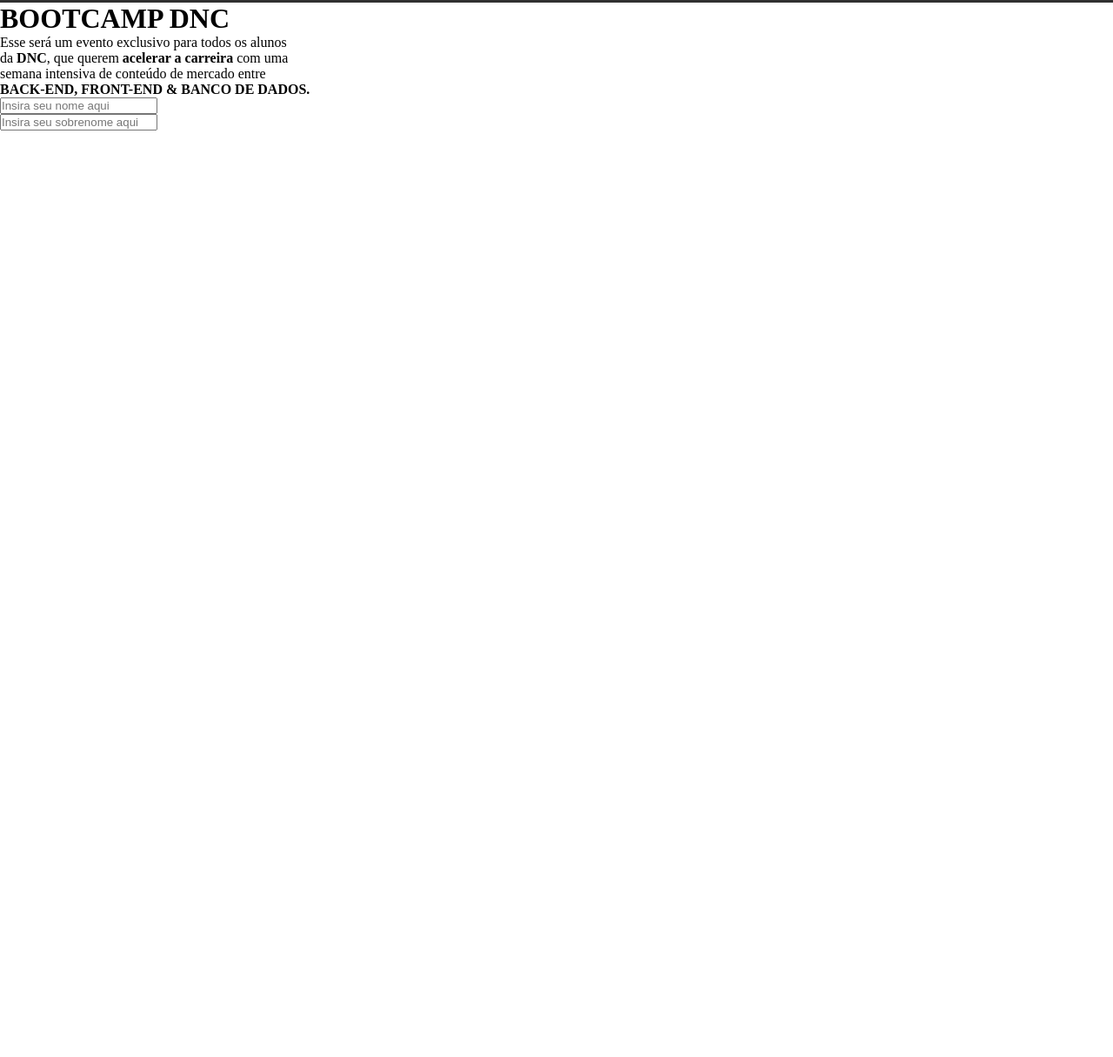
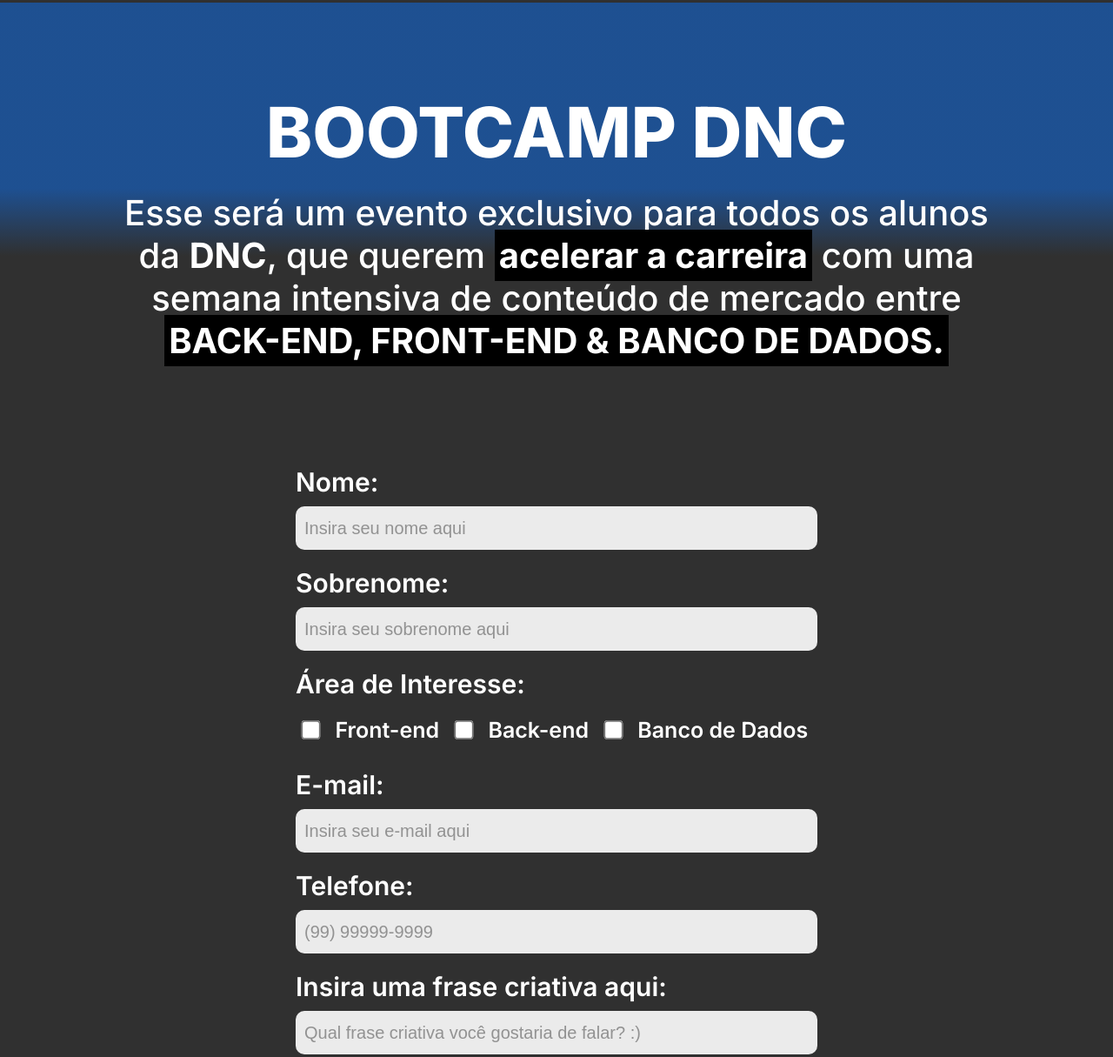
Before and after one commit to nizgabriel/projeto-bootcamp-dnc, a plain HTML site: page index.html in a window 1280 px wide. Shown: the part 97-1312 px from the top of the page at 87% size. Before the commit the page ends 800 px from the top, so only its background shows below. Drawn offline with Linux system fonts and the light colour scheme.

Commit message:
EmContrucao

```diff
--- a/index.html
+++ b/index.html
@@ -13,6 +13,7 @@
     />
   </head>
   <body>
+    <!--Menu Superior Naveg.-->
     <nav id="principal">
       <div class="menu">
         <a href="#">Home</a>
@@ -21,22 +22,59 @@
       </div>
       <button type="submit">Login</button>
     </nav>
-    <main id="body">
-      <div class="main">
+    <!--Main e Formulario-->
+    <section id="body">
+      <header class="main">
         <h1 class="titulo">BOOTCAMP DNC</h1>
         <p class="texto">
           Esse será um evento exclusivo para todos os alunos<br />
-          da <b>DNC</b>, que querem <span><b>acelerar a carreira</b></span> com
-          uma<br />
+          da <b>DNC</b>, que querem
+          <span class="invert"><b>acelerar a carreira</b></span> com uma<br />
           semana intensiva de conteúdo de mercado entre <br />
-          <span><b>BACK-END, FRONT-END & BANCO DE DADOS.</b></span>
+          <span class="invert"
+            ><b>BACK-END, FRONT-END & BANCO DE DADOS.</b></span
+          >
         </p>
-      </div>
-    </main>
-    <form class="formulario">
-      <input type="text" placeholder="Insira seu nome aqui" /><br />
-      <input type="text" placeholder="Insira seu sobrenome aqui" />
-      <label for=""></label>
-    </form>
+      </header>
+      <form class="formulario">
+        <div class="form-group">
+          <label>Nome:</label>
+          <input type="text" placeholder="Insira seu nome aqui"  required/>
+          </div>
+          <div class="form-group">
+          <label>Sobrenome:</label>
+          <input type="text" placeholder="Insira seu sobrenome aqui"  required/>
+        </div>
+        <div class="form-group">
+          <label>Área de Interesse:</label>
+            <div class="checkbox-itens">
+                <input type="checkbox" value="front">
+                <label>Front-end</label>
+
+                <input type="checkbox" value="back">
+                <label>Back-end</label>
+
+                <input type="checkbox" value="bd">
+                <label>Banco de Dados</label>
+
+            </div>
+        </div>
+        <div class="form-group">
+            <label>E-mail:</label>
+            <input type="email" placeholder="Insira seu e-mail aqui" required />
+        </div>
+        <div class="form-group">
+            <label>Telefone:</label>
+            <input type="tel" placeholder="(99) 99999-9999" required />
+        </div>
+        <div class="form-group">
+            <label>Insira uma frase criativa aqui:</label>
+            <input type="text" placeholder="Qual frase criativa você gostaria de falar? :)" />
+        </div>
+        <input class="cadrastro" type="submit" value="Cadastrar"></input>
+
+
+      </form>
+    </section>
   </body>
 </html>
--- a/style.css
+++ b/style.css
@@ -1,16 +1,27 @@
-* {
+ :root {
+     --azul-dnc: #0c70F2;
+     --preto-dnc: #303030;
+     --cinza-hover: #c9c9c9;
+     --fonte-padrao: 'Inter'}
+*{
   margin: 0px;
-  padding: 0px;
-}
+  padding: 0px;}
+
+
+  body{
+    background: linear-gradient(180deg, rgba(12, 112, 242, 0.5) 19.91%, rgba( 12, 112, 242, 0) 24.84%), #303030;
+    background-repeat: no-repeat;
+  }
+
 #principal {
-  background-color: #303030;
+  background-color: var(--preto-dnc);
   width: 100%;
   height: 100px;
   border: 1px;
   display: flex;
   justify-content: space-between;
   align-items: center;
-  border-bottom: #bababa;
+  border-bottom: var(--cinza-hover);
 }
 #principal div a {
   color: #ffffff;
@@ -30,7 +41,7 @@
 }
 #principal button {
   margin-right: 5%;
-  background-color: #0c70f2;
+  background-color: var(--azul-dnc);
   color: #ffffff;
   border: 0px;
   box-shadow: 3px 2px 4px rgba(12, 112, 242, 0.25);
@@ -41,3 +52,82 @@
   width: 80px;
   cursor: pointer;
 }
+/*Secao principal do website*/
+section{
+    display: flex;
+    flex-direction: column;
+    align-items: center;
+    margin-top: 100px;
+    margin-bottom: 100px;
+}
+.main{
+    color: #ffffff;
+    font-family: var(--fonte-padrao);
+}
+header h1{
+    font-size: 80px;
+    font-weight: 800;
+    margin-bottom: 20px;
+    text-align: center;
+}
+header p{
+    text-align: center;
+    font-size: 40px;
+    font-weight: 500;
+    margin-bottom: 100px;
+}
+header .invert{
+    background-color: black;
+    font-weight: bold;
+    padding: 5px;
+}
+header .b{font-weight: bold;}
+
+/*formulario*/
+
+form{
+    color:white;
+    font-family: var(--fonte-padrao);
+    font-size: 30px;
+    font-weight: 600;
+    width: 600px;
+}
+.form-group{
+    display: flex;
+    flex-direction: column;
+    margin-bottom: 10px;
+    margin-top: 10px;
+}
+form input{
+    border-radius: 10px;
+    height: 30px;
+    border: 0px;
+    font-size: 20px;
+    padding: 10px;
+    background-color: rgba(255, 255, 255, 0.9);
+}
+form input::placeholder{color: rgba(57, 57, 57, 0.5);}
+form label{
+    margin: 10px 0px 10px 0px;
+}
+.checkbox-itens label{
+    font-size: 25px;
+}
+.checkbox-itens{
+    display: flex;
+    justify-content: space-around;
+    align-items: center;
+}
+input[type="checkbox"]{
+    transform: scale(1.7);
+}
+input[type="submit"] {
+    background-color: rgba(12, 112, 242, 0.9);
+    width: 100%;
+    height: 56px;
+    font-size: 32px;
+    color: white;
+    margin-top: 100px;
+    box-shadow: 0px 6px 4px rgba(12, 112, 242, 0.25);
+    cursor: pointer;
+}
```
